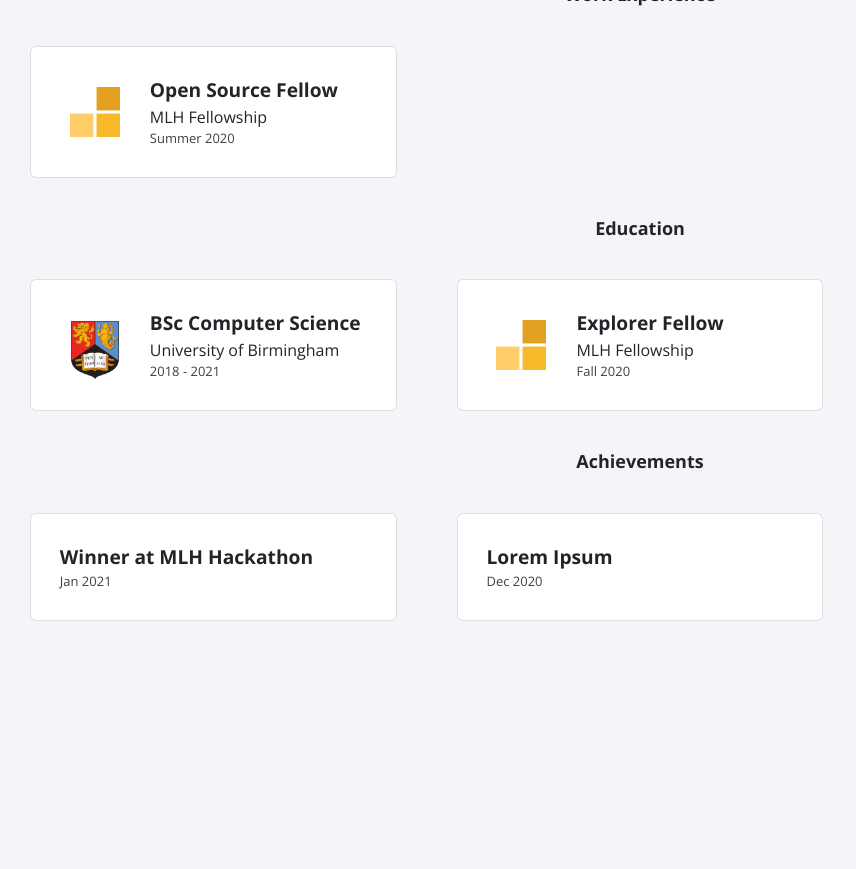
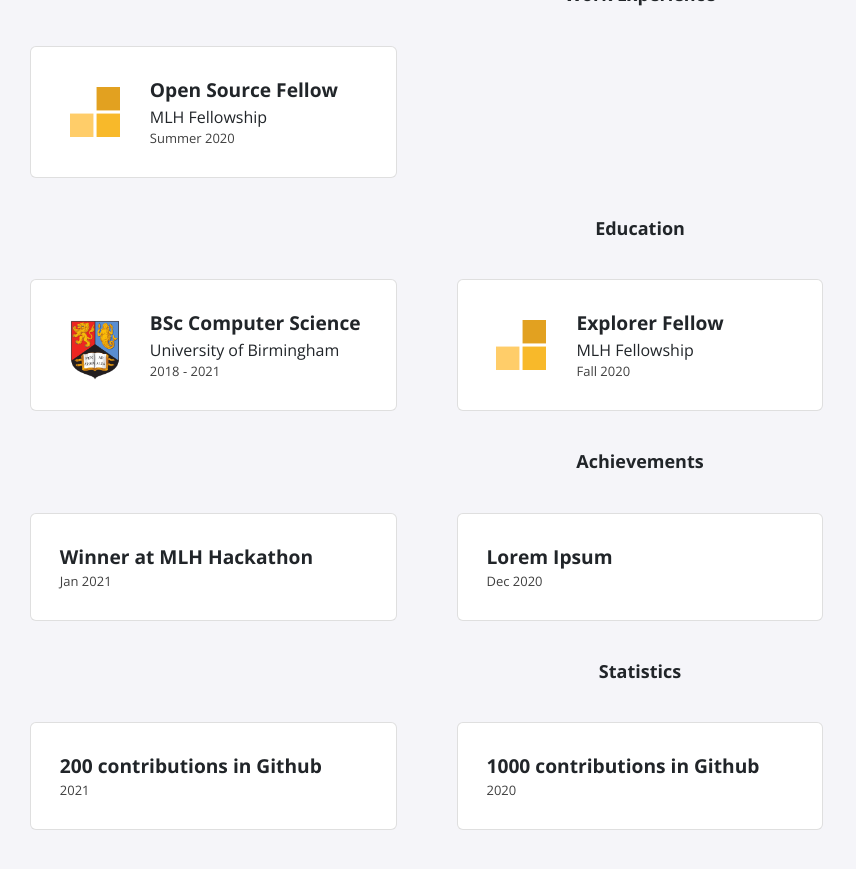
Before and after one commit to MLH-Fellowship/explorer-portfolio-batch2, a Jekyll site: the page built from index.html, in a window 1280 px wide and 900 px high, scrolled down 851 px. Shown: the top 869 px of the window, without its empty margins (0-856 px from the left). Built offline with Jekyll 4.4.1, drawn with Linux system fonts in a browser that asks for light colours; nearby versions of some CDN libraries; before the commit the page ends 1542 px from its top, so only the background shows below that.

Commit message:
Added the statistics section with cards

```diff
--- /dev/null
+++ b/_data/statistics.yml
@@ -0,0 +1,5 @@
+- title: 200 contributions in Github
+  date: 2021
+
+- title: 1000 contributions in Github
+  date: 2020
--- /dev/null
+++ b/_includes/statistics.html
@@ -0,0 +1,11 @@
+<h2>Statistics</h2>
+<div class="card-container">
+  {% for item in site.data.statistics %}
+  <div class="card">
+    <div class="info">
+      <p class="title">{{ item.title }}</p>
+      <p class="dates">{{ item.date }}</p>
+    </div>
+  </div>
+  {% endfor %}
+</div>
--- a/index.html
+++ b/index.html
@@ -17,5 +17,7 @@
     {% include education.html %}
 
     {% include achievements.html %}
+
+    {% include statistics.html %}
   </body>
 </html>
```
